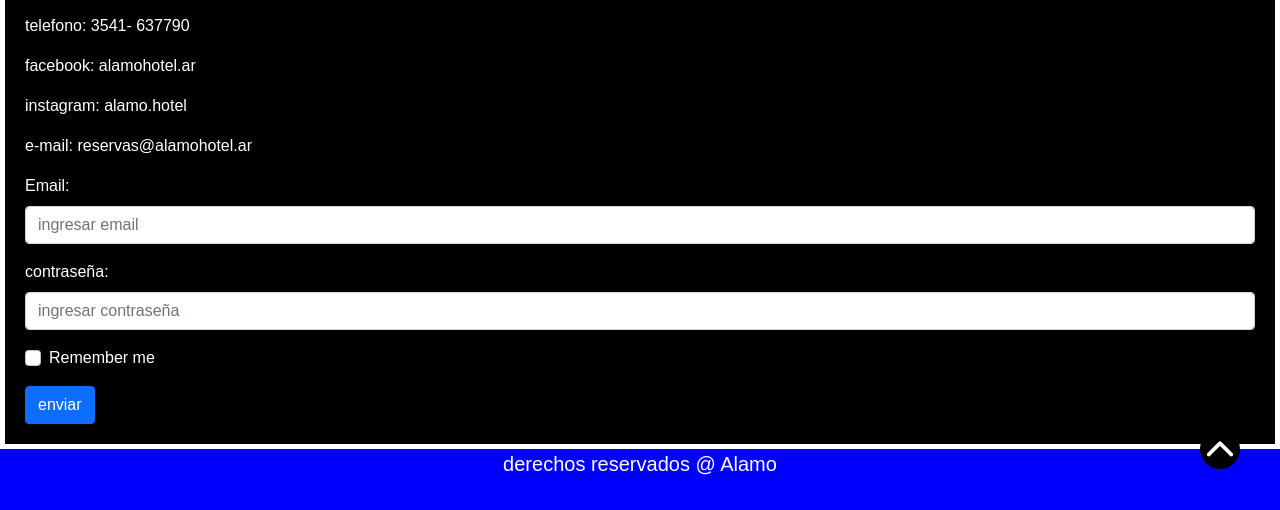
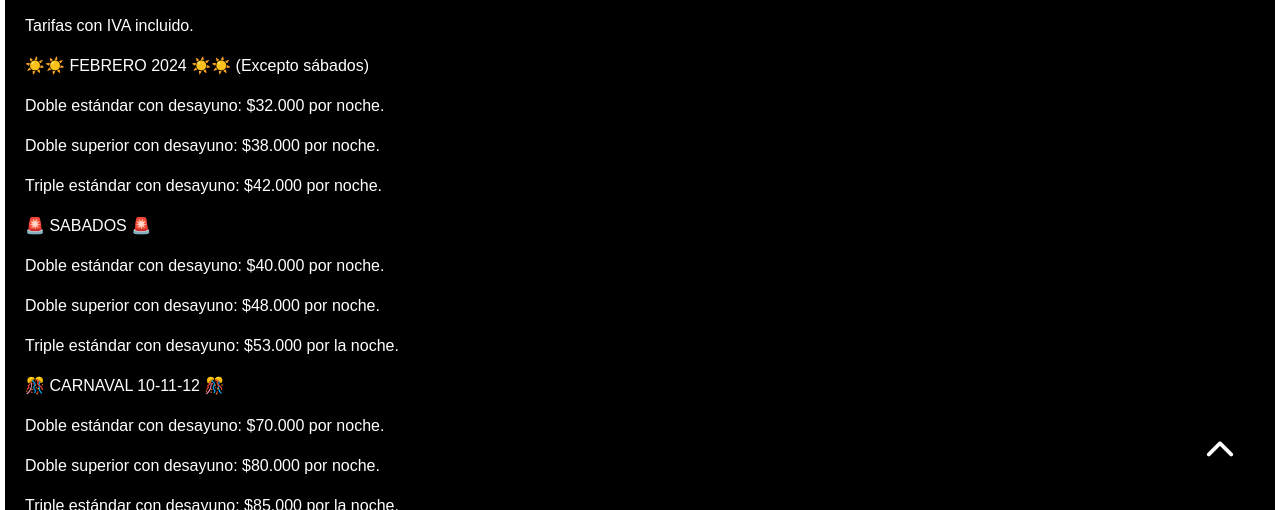
Before and after one commit to NahuelRodriguez2509/53800, a plain HTML site: page html/promociones.html in a window 1280 px wide. Shown: the part 291-801 px from the top of the page. Drawn offline with nearby package versions, Linux system fonts and the light colour scheme; a web font is replaced by a local one.

Commit message:
modifaciin de pages

```diff
--- a/css/estilos.css
+++ b/css/estilos.css
@@ -22,7 +22,7 @@ footer{
     margin-top: 30px;
 }
 .redes a{
-    color: green;
+    color:goldenrod;
     font-size: 30px;
     letter-spacing: 10px;
 }
@@ -191,6 +191,3 @@ h2{
 html{
     scroll-behavior: smooth;
 }
-.mapa{
-    align-items: center;
-}
--- a/html/habitaciones.html
+++ b/html/promociones.html
@@ -32,7 +32,7 @@
                     <a class="nav-link" href="../html/contacto.html">Contacto</a>
                 </li>
                 <li class="nav-item">
-                    <a class="nav-link" href="../html/habitaciones.html">Habitaciones</a>
+                    <a class="nav-link" href="../html/promociones.html">Promociones</a>
                     <li class="nav-item">
                         <a class="nav-link" href="../html/nosotros.html">Nosotros</a>
                     </li>
@@ -49,30 +49,20 @@
 
     </header>
     <main>
-        <div class="call"> <h2>contactanos</h2>
-            <p>telefono: 3541- 637790</p>
-            <p>facebook: alamohotel.ar</p>
-            <p>instagram: alamo.hotel</p>
-            <p>e-mail: reservas@alamohotel.ar</p>
-        <!-- inicio de formulario -->
-        <form action="index.html">
-            <div class="mb-3 mt-3">
-            <label for="email" class="form-label">Email:</label>
-            <input type="email" class="form-control" id="email" placeholder="ingresar email" name="email">
-            </div>
-            <div class="mb-3">
-            <label for="pwd" class="form-label">contraseña:</label>
-            <input type="password" class="form-control" id="pwd" placeholder="ingresar contraseña " name="pswd">
-            </div>
-            <div class="form-check mb-3">
-            <label class="form-check-label">
-                <input class="form-check-input" type="checkbox" name="remember"> Remember me
-            </label>
-            </div>
-            <button type="submit" class="btn btn-primary">enviar</button>
-        </form>
-        <!-- fin de formulario -->
-
+        <div class="call"> <h2>Promociones</h2>
+        <p>Tarifas con IVA incluido. </p>
+    <p>☀️☀️ FEBRERO 2024 ☀️☀️ (Excepto sábados)</p>
+    <p>Doble estándar con desayuno: $32.000 por noche.</p>
+    <p>Doble superior con desayuno: $38.000 por noche.</p>
+    <p>Triple estándar con desayuno: $42.000 por noche.</p>
+    <p>🚨 SABADOS 🚨</p>
+    <p>Doble estándar con desayuno: $40.000 por noche. </p>
+    <p>Doble superior con desayuno: $48.000 por noche.</p>
+    <p>Triple estándar con desayuno: $53.000 por la noche. </p>
+    <p>🎊 CARNAVAL 10-11-12 🎊</p>
+    <p>Doble estándar con desayuno: $70.000 por noche. </p>
+    <p>Doble superior con desayuno: $80.000 por noche.</p>
+    <p>Triple estándar con desayuno: $85.000 por la noche. </p>
     </main>
     <footer>
         <p> derechos reservados @ Alamo</p>
```
Also changed, not shown: html/contacto.html (+14 -8 lines), html/nosotros.html (+16 -1 lines), html/servicios.html (+1 -1 lines), index.html (+1 -1 lines).
